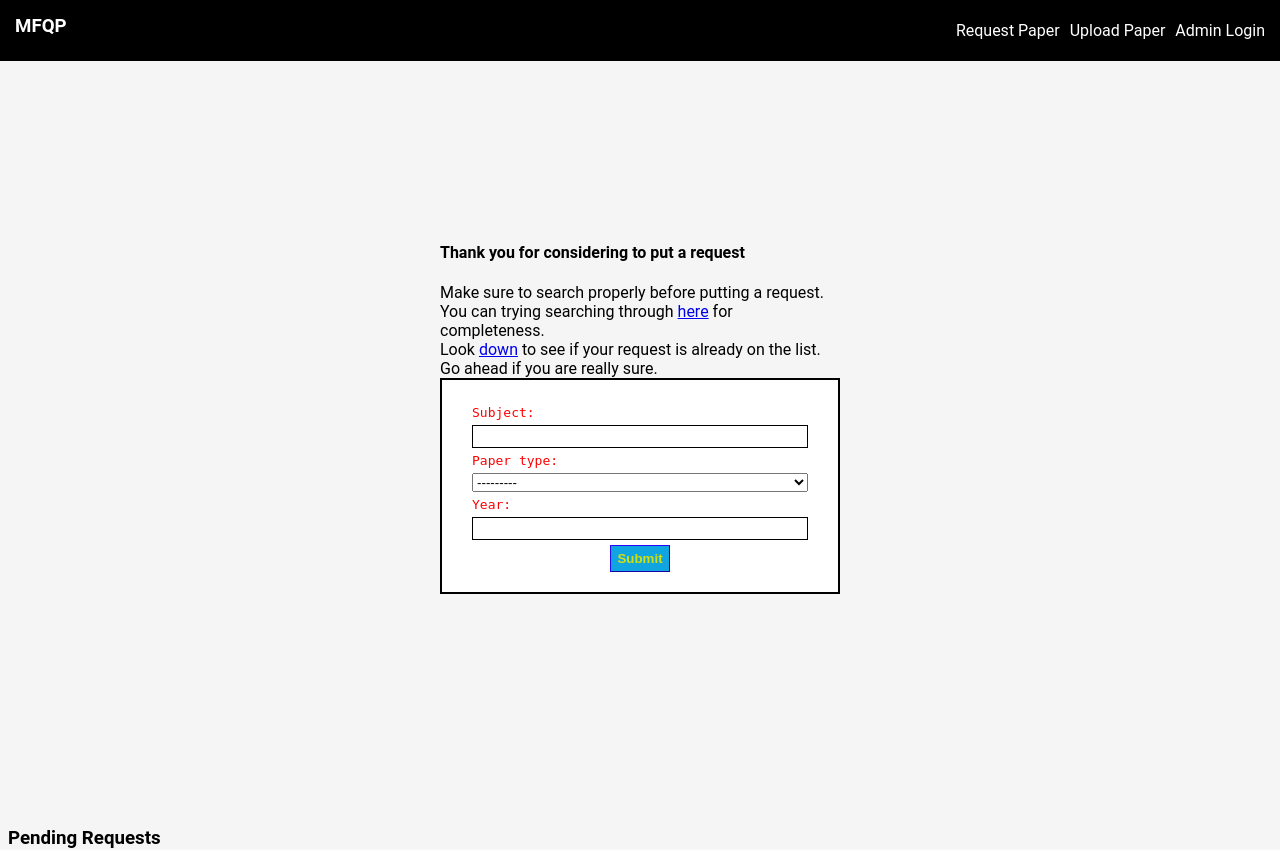
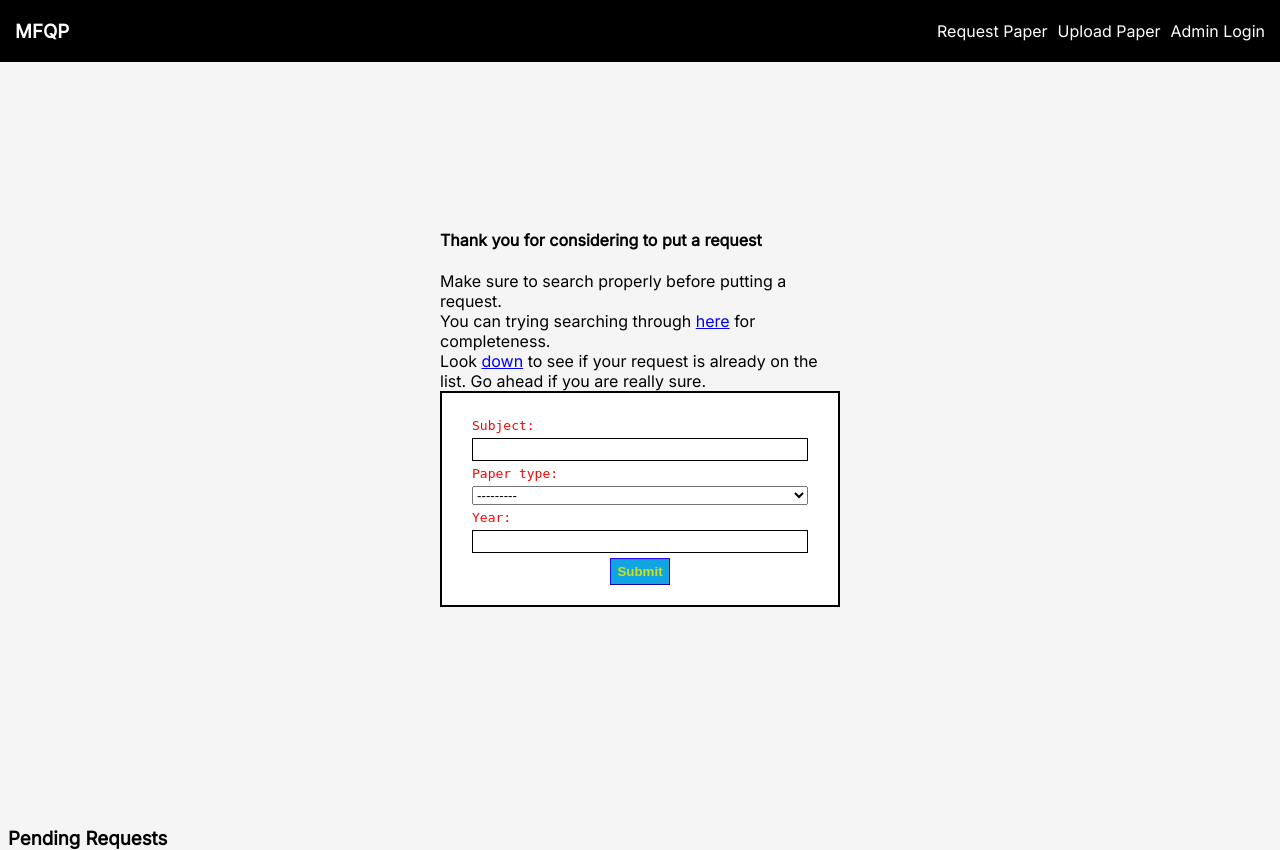
Before and after one commit to grapheo12/iqps, a Django app: page /request/ in a window 1280 px wide. Run offline with Django 3.2, Linux system fonts and the light colour scheme; data that the repository does not hold is empty.

Commit message:
Fix a few CSS issues

```diff
--- a/iqps/static/assets/formpage.css
+++ b/iqps/static/assets/formpage.css
@@ -1,6 +1,9 @@
+@import url(//fonts.googleapis.com/css?family=Inter);
+
 html, body{
     height: 100%;
     background-color: rgb(245, 245, 245);
+    font-family: 'Inter';
 }
 
 .form-group{
--- a/iqps/static/assets/main.css
+++ b/iqps/static/assets/main.css
@@ -1,5 +1,7 @@
+@import url(//fonts.googleapis.com/css?family=Inter);
+
 body{
-    font-family: Roboto;
+    font-family: 'Inter';
 }
 
 #search-box{
--- a/iqps/static/assets/navstyle.css
+++ b/iqps/static/assets/navstyle.css
@@ -36,3 +36,9 @@
     color: white;
     text-decoration: none;
 }
+
+.nav-head{
+    display: flex;
+    justify-content: center;
+    flex-direction: column;
+}
--- a/iqps/templates/login.html
+++ b/iqps/templates/login.html
@@ -6,6 +6,7 @@
 {% endblock %}
 
 {% block content %}
+	{% include 'navbar.html' %}
     <div class="form-group">
 	<h2>Login to iQPS</h2>
 	<form method="POST">
--- a/iqps/templates/navbar.html
+++ b/iqps/templates/navbar.html
@@ -3,7 +3,7 @@
 
     <div class="nav-bar">
 		<div class="nav-head">
-        <h3 class="nav-item" style="transform: translateY(10px);"><a href="/">MFQP</a></h3>
+			<h3 class="nav-item"><a href="/">MFQP</a></h3>
 		</div>
 		<div class="nav-menu-box">
 			<ul class="nav-menu">
```
Lines whose indentation alone changed are shown as unchanged.
